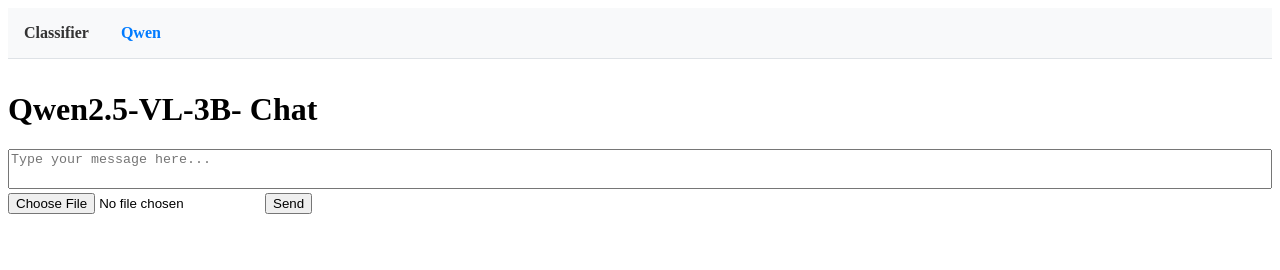
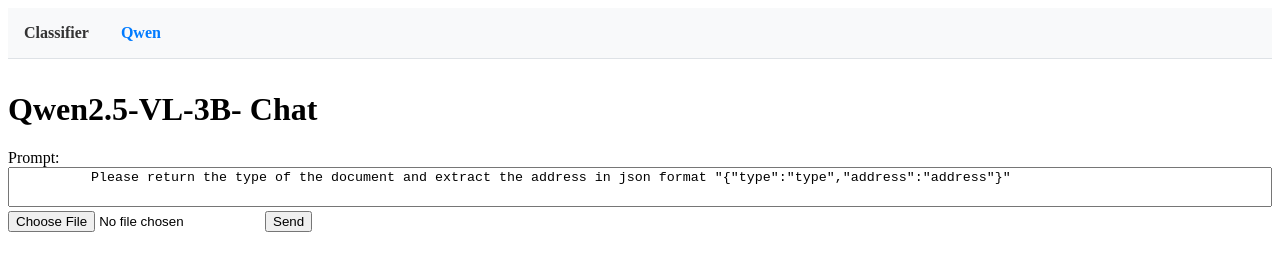
Before and after one commit to tonycky/docs-classifier, a plain HTML site: page qwen.html in a window 1280 px wide. Drawn offline with Linux system fonts and the light colour scheme.

Commit message:
add default prompt

```diff
--- a/qwen.html
+++ b/qwen.html
@@ -89,12 +89,15 @@
       <h1>Qwen2.5-VL-3B- Chat</h1>
       <form id="chat-form">
         <div class="chat-input">
+          Prompt:
           <textarea
             id="message"
             name="message"
             placeholder="Type your message here..."
             required
-          ></textarea>
+          >
+          Please return the type of the document and extract the address in json format "{"type":"type","address":"address"}"
+        </textarea>
           <input type="file" id="file" name="file" />
           <button type="submit" id="submit-button">Send</button>
         </div>
```
